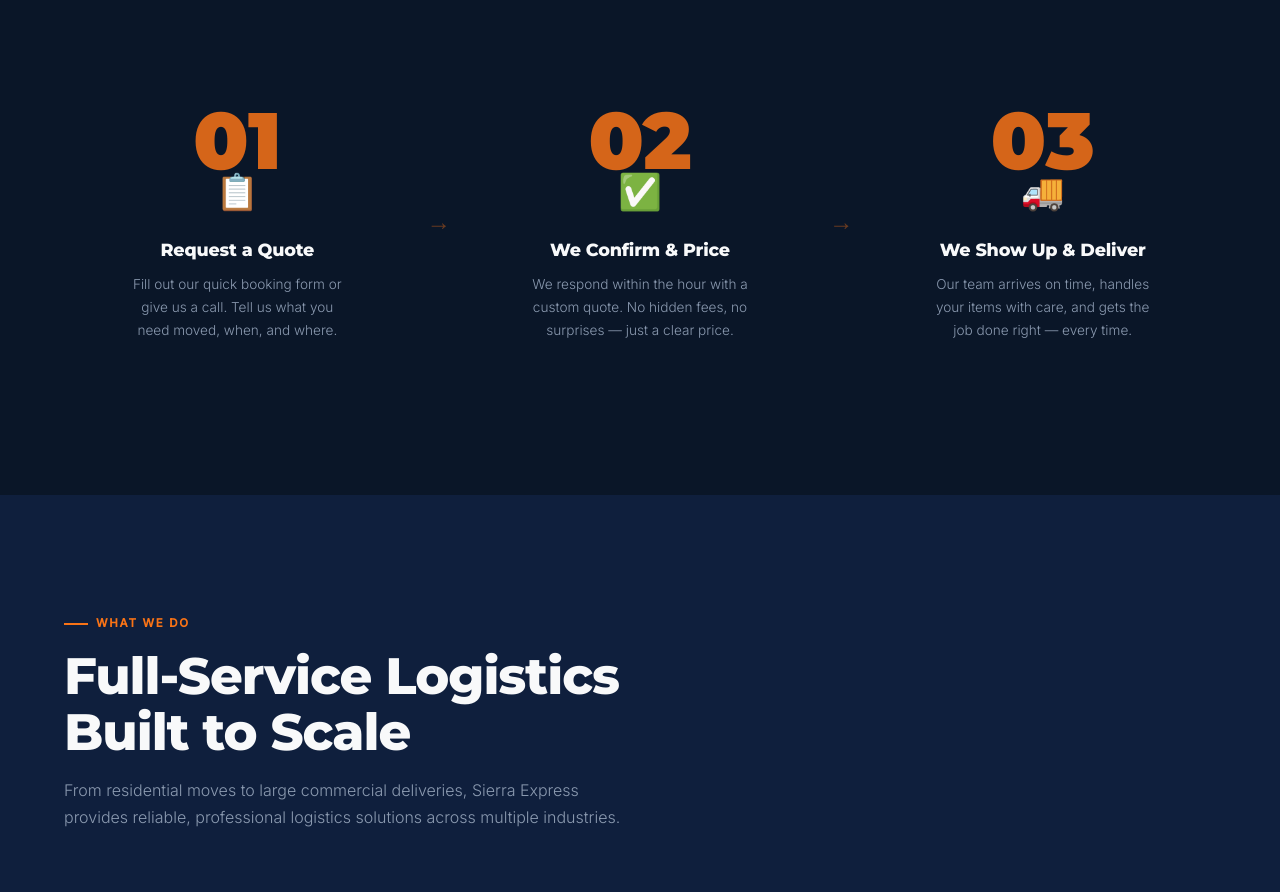
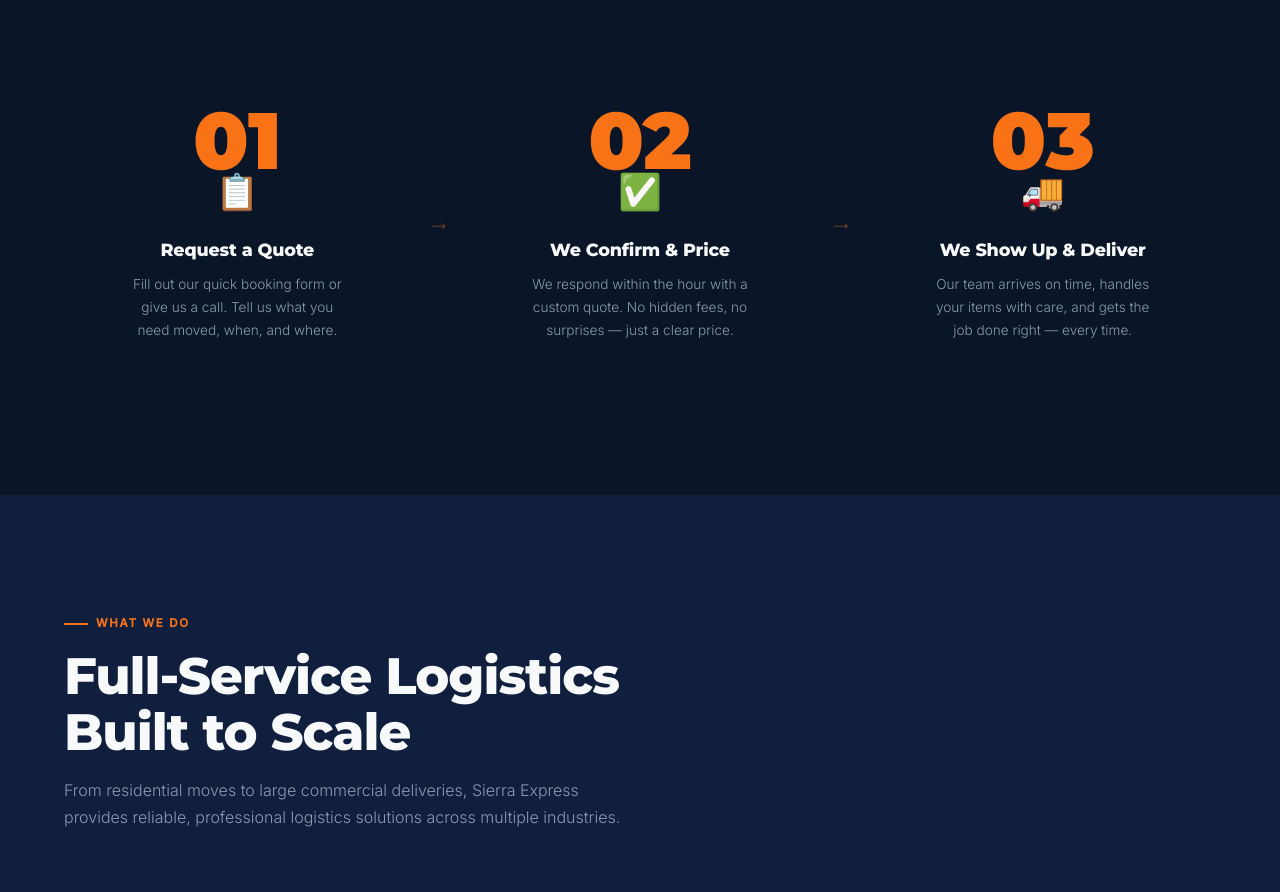
Before and after one commit to carmelldennis-beep/test-website, a website: page sierra-express/index.html in a window 1280 px wide. Shown: the part 1189-2081 px from the top of the page. Drawn offline with nearby package versions, Linux system fonts and the light colour scheme.

Commit message:
Set step numbers to full orange

```diff
--- a/sierra-express/index.html
+++ b/sierra-express/index.html
@@ -578,7 +578,7 @@
     font-weight: 900;
     font-size: 5rem;
     line-height: 1;
-    color: rgba(249,115,22,0.85);
+    color: var(--orange);
     margin-bottom: -1rem;
   }
 
```
